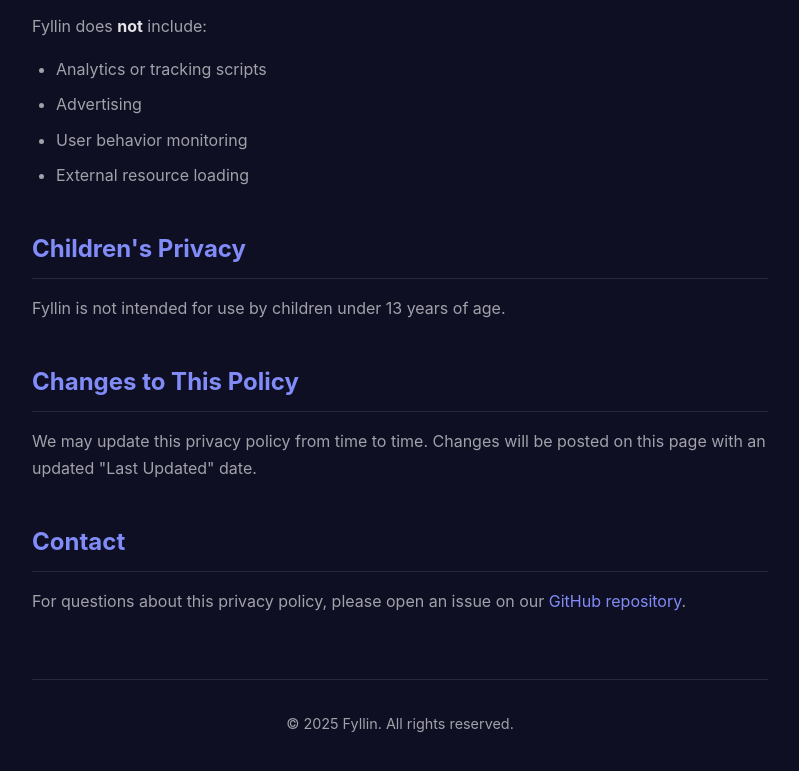
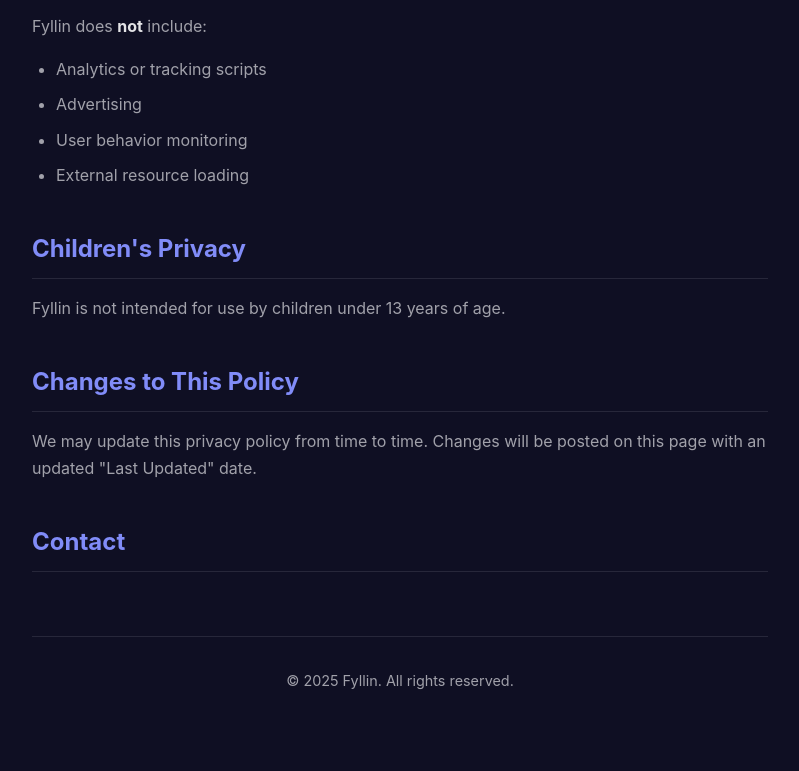
Before and after one commit to Prabuganesan/fyllinprivacypolicy, a plain HTML site: page index.html in a window 1280 px wide. Shown: the part 2211-2982 px from the top of the page, without its empty margins (240-1039 px from the left). Drawn offline with Linux system fonts and the light colour scheme.

Commit message:
Remove contact info from privacy policy
Removed the contact information paragraph from the privacy policy.

```diff
--- a/index.html
+++ b/index.html
@@ -280,9 +280,6 @@
                 "Last Updated" date.</p>
 
             <h2>Contact</h2>
-            <p>For questions about this privacy policy, please open an issue on our <a
-                    href="https://github.com/Prabuganesan/fyllinprivacypolicy" target="_blank" rel="noopener">GitHub
-                    repository</a>.</p>
         </main>
 
         <footer>
```
